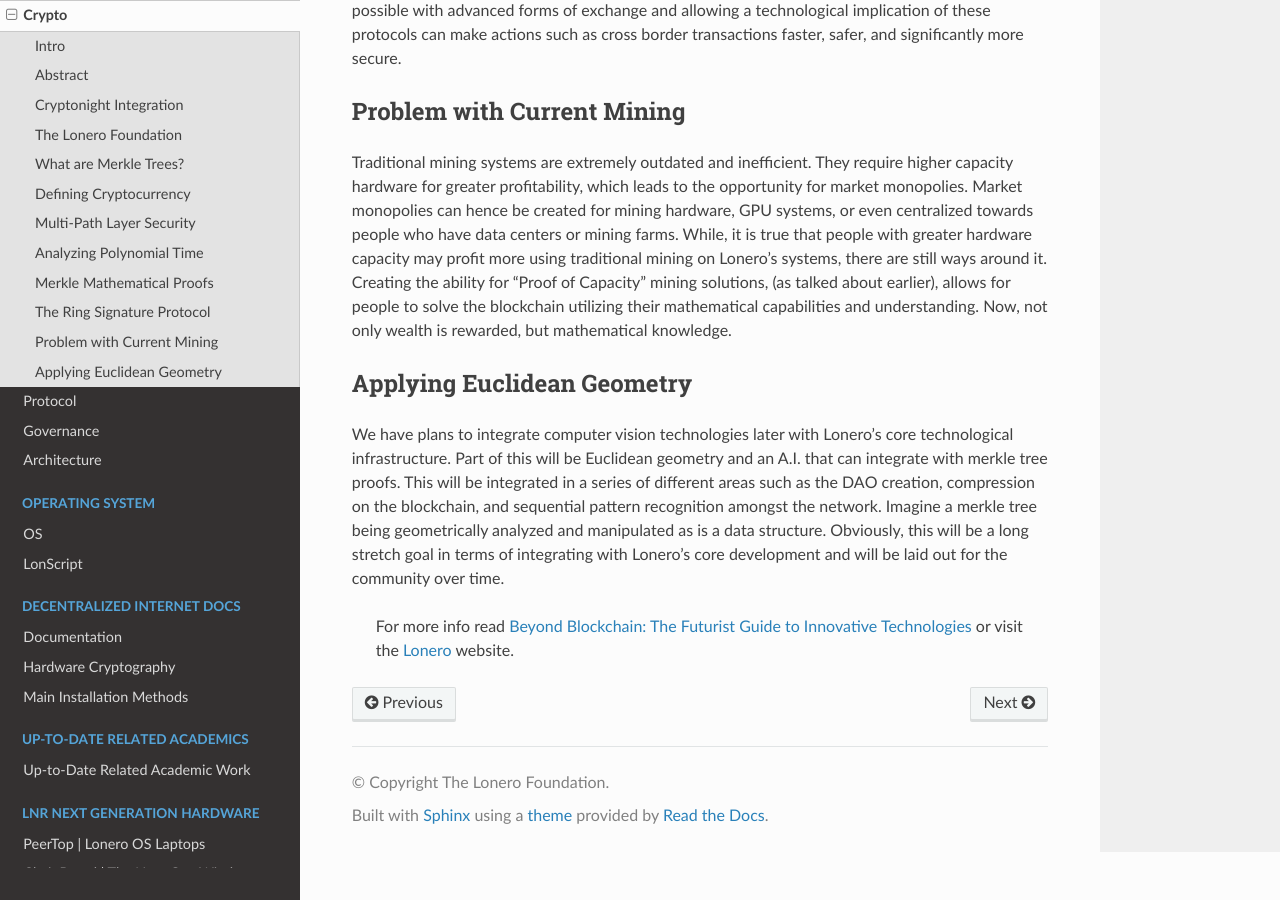
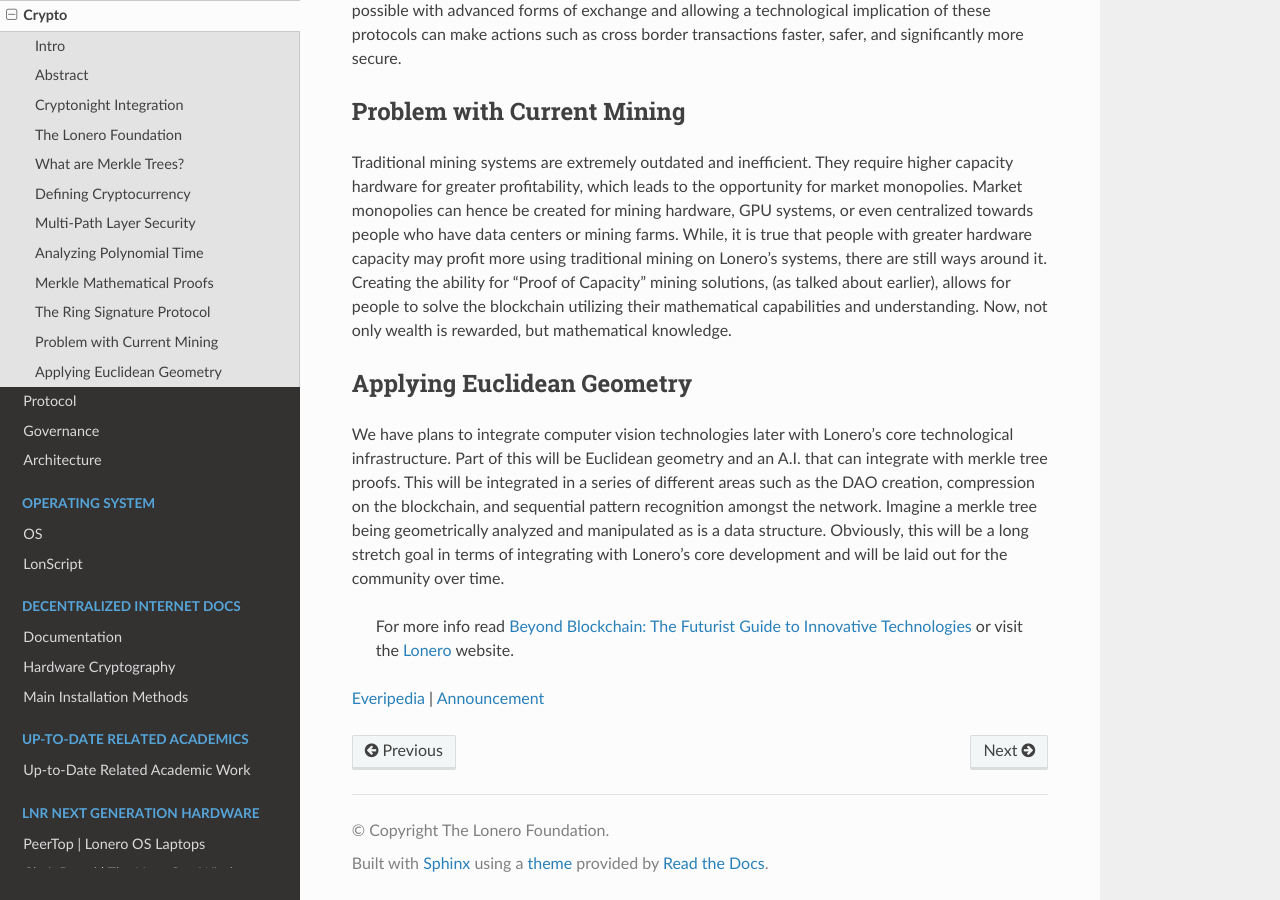
Before and after one commit to Lonero-Team/Lonero-Community, a Sphinx documentation site: the page built from docs/Lonero/Crypto.rst, in a window 1280 px wide and 900 px high, scrolled down 6877 px. Built offline with Sphinx 7.4.7 and the Read the Docs theme 2.0.0, drawn with Linux system fonts in a browser that asks for light colours; pages that are not in the unit, such as notebooks, are missing from menus.

Commit message:
Update Crypto.rst

```diff
--- a/docs/Lonero/Crypto.rst
+++ b/docs/Lonero/Crypto.rst
@@ -319,9 +319,13 @@ time.
    For more info read `Beyond Blockchain: The Futurist Guide to Innovative
    Technologies`_ or visit the `Lonero`_ website.
 
+`Everipedia`_ \| `Announcement`_
+
 .. |HBolt| image:: https://raw.githubusercontent.com/Mentors4EDU/Images/master/Hashbolt.png
 .. |minelnruml| image:: https://raw.githubusercontent.com/Mentors4EDU/Images/master/MiningUML.png
 .. |MTreesLNR| image:: https://raw.githubusercontent.com/Mentors4EDU/Images/master/MerkleUML.png
 .. |MPLYRSLNR| image:: https://raw.githubusercontent.com/Mentors4EDU/Images/master/HashUML.png
 .. _`Beyond Blockchain: The Futurist Guide to Innovative Technologies`: https://leanpub.com/futurism
 .. _Lonero: https://www.lonero.org/
+.. _Everipedia: https://everipedia.org/wiki/lang_en/lonero
+.. _Announcement: https://www.minds.com/newsfeed/1165654756163330048
```
